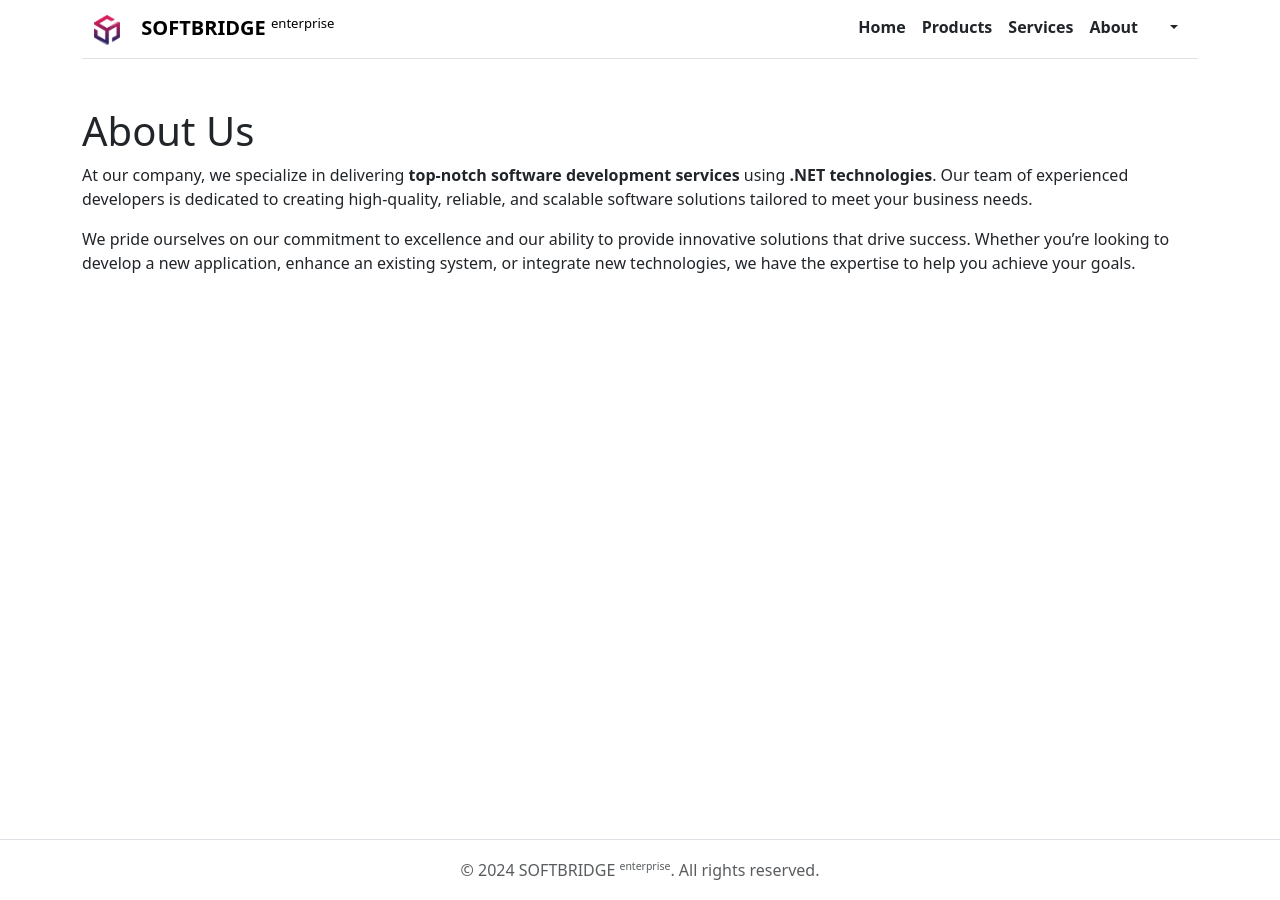
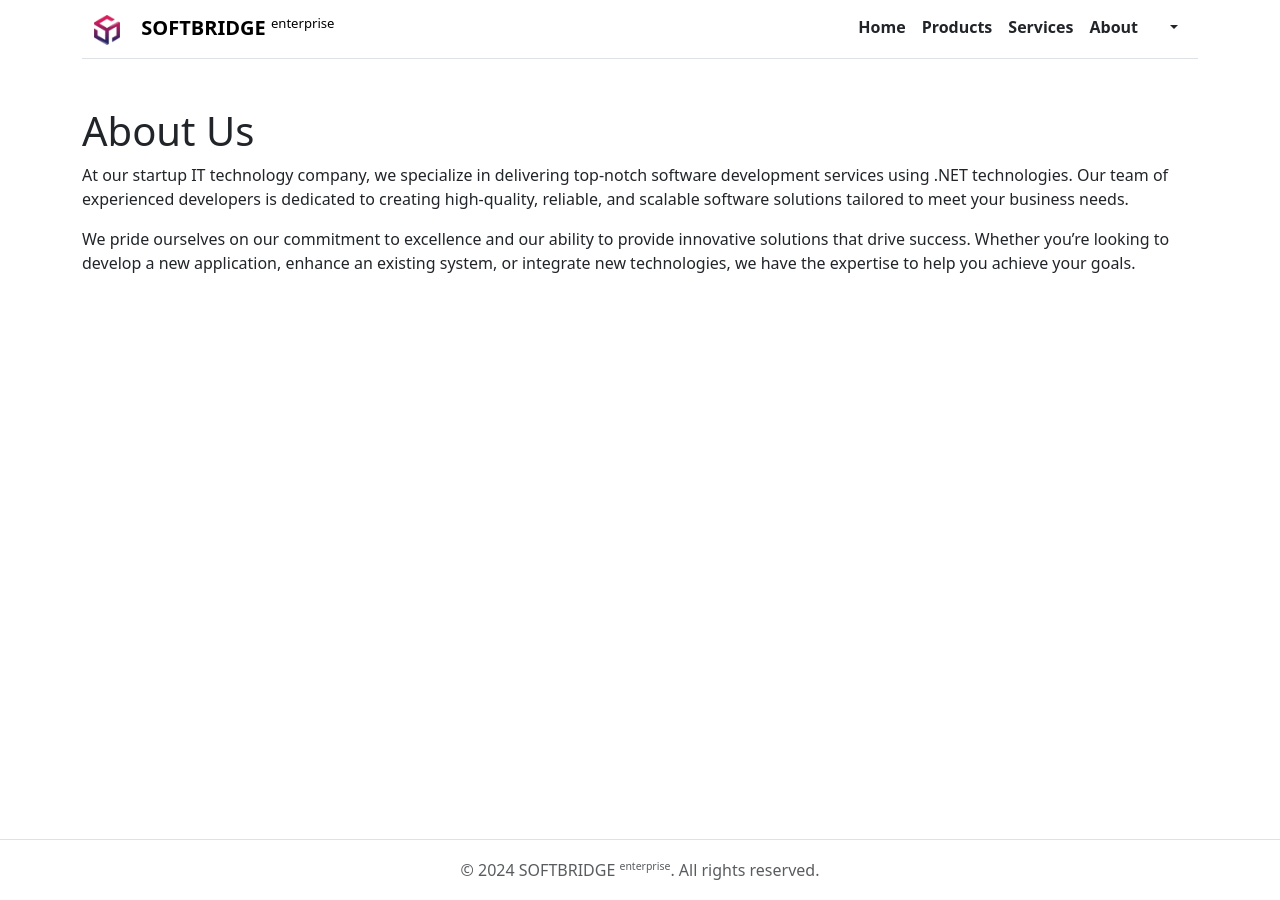
Before and after one commit to mfauziii/softbridge.github.io, a Jekyll site: the page built from about.md, in a window 1280 px wide. Built offline with Jekyll 4.4.1, drawn with Linux system fonts in a browser that asks for light colours; nearby versions of some CDN libraries.

Commit message:
Update about.md

```diff
--- a/about.md
+++ b/about.md
@@ -5,6 +5,6 @@ permalink: /about
 ---
 # About Us
 
-At our company, we specialize in delivering **top-notch software development services** using **.NET technologies**. Our team of experienced developers is dedicated to creating high-quality, reliable, and scalable software solutions tailored to meet your business needs.
+At our startup IT technology company, we specialize in delivering top-notch software development services using .NET technologies. Our team of experienced developers is dedicated to creating high-quality, reliable, and scalable software solutions tailored to meet your business needs.
 
 We pride ourselves on our commitment to excellence and our ability to provide innovative solutions that drive success. Whether you’re looking to develop a new application, enhance an existing system, or integrate new technologies, we have the expertise to help you achieve your goals.
```
